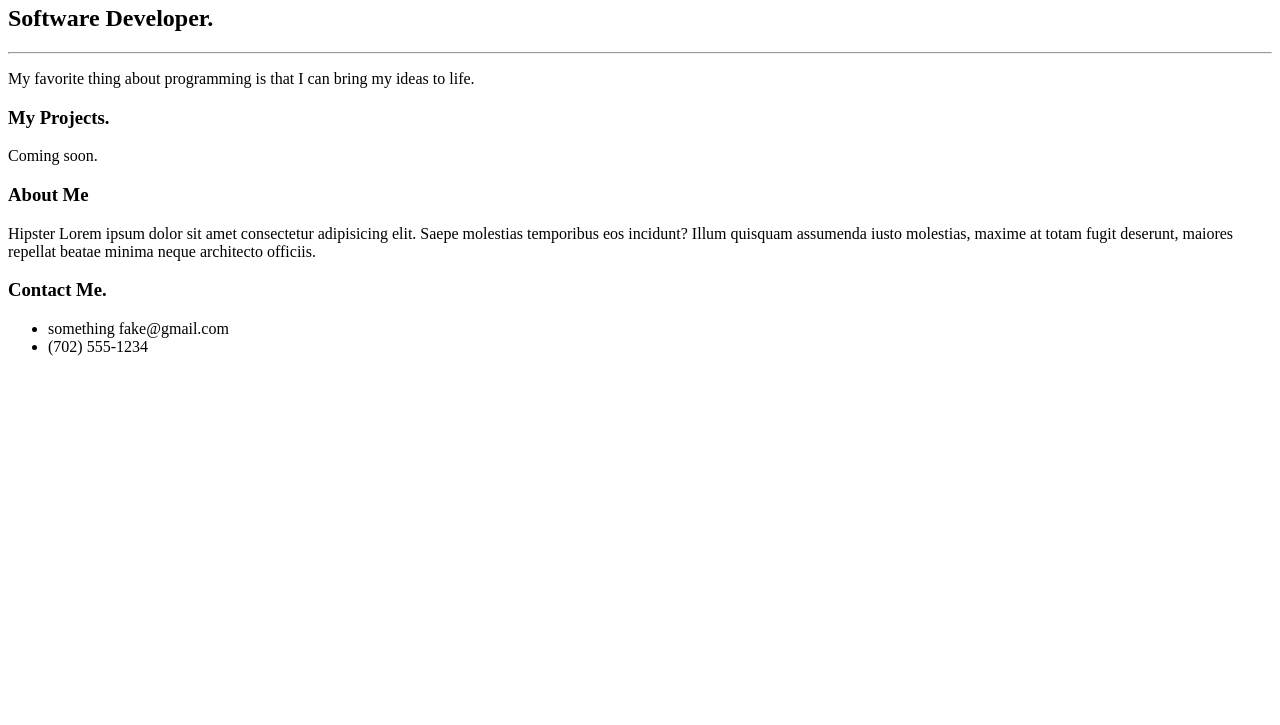
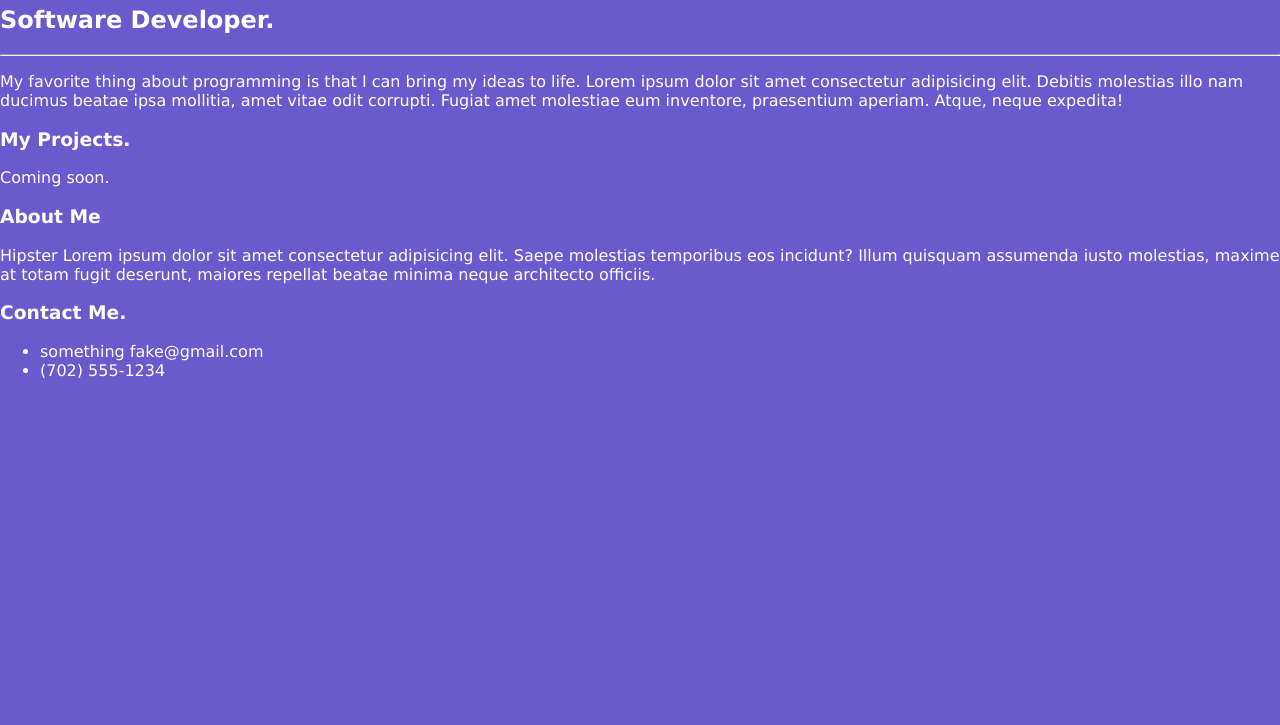
Before and after one commit to Jam19th/Portfolio, a plain HTML site: page index.html in a window 1280 px wide. Shown: the part 75-800 px from the top of the page. Drawn offline with Linux system fonts and the light colour scheme.

Commit message:
added some css

```diff
--- a/css/style.css
+++ b/css/style.css
@@ -0,0 +1,8 @@
+body{
+    background-color: slateblue;
+    color: white;
+    font-family: Verdana, Geneva, Tahoma, sans-serif;
+    font-size: 16px;
+    line-height: normal;
+    margin: auto;
+}
--- a/index.html
+++ b/index.html
@@ -4,6 +4,7 @@
     <meta charset="utf-8" />
     <meta name="viewport" content="width=device-width" />
     <title>repl.it</title>
+    <link rel="stylesheet" href="css/style.css" type="text/CSS" />
   </head>
   <body>
     <!--
@@ -25,12 +26,14 @@
     <div>
       <h1>Rudy Rodriguez</h1>
       <h2>Software Developer.</h2>
-      <hr>
+      <hr />
       <p>
         My favorite thing about programming is that I can bring my ideas to
-        life.
+        life. Lorem ipsum dolor sit amet consectetur adipisicing elit. Debitis
+        molestias illo nam ducimus beatae ipsa mollitia, amet vitae odit
+        corrupti. Fugiat amet molestiae eum inventore, praesentium aperiam.
+        Atque, neque expedita!
       </p>
-
       <h3>My Projects.</h3>
       <p>Coming soon.</p>
       <h3>About Me</h3>
```
